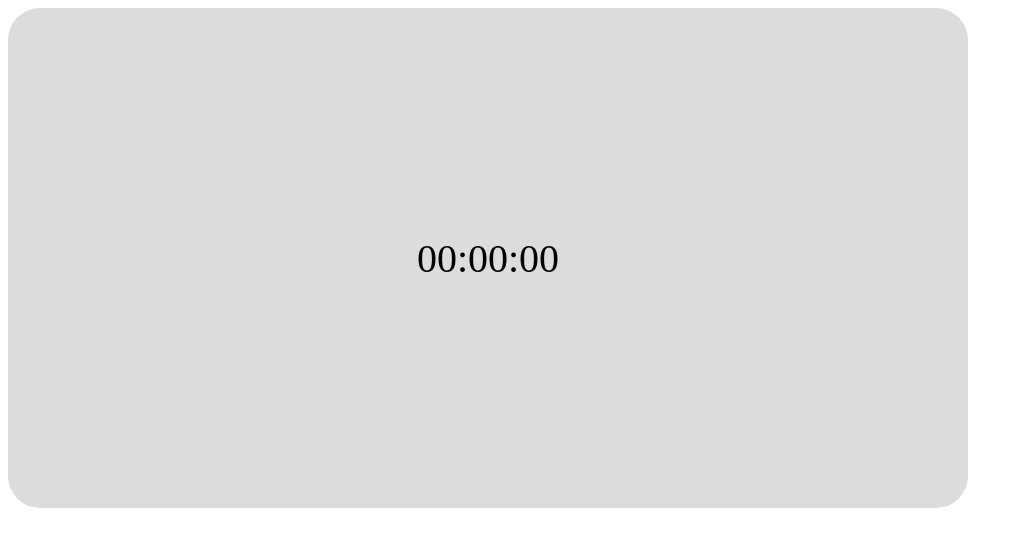
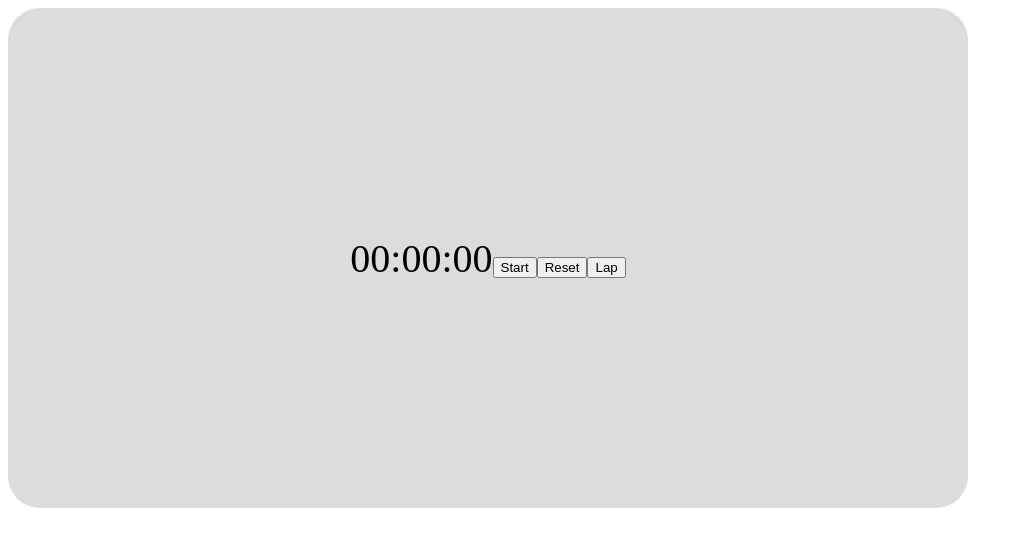
Before and after one commit to Shopify/eng-intern-assessment-react, a React app: page / in a window 1280 px wide. Shown: the top 546 px of the page, without its empty margins (0-1023 px from the left). Built offline with nearby package versions, Linux system fonts and the light colour scheme.

Commit message:
Add new buttons and handle their onClick events in App.tsx, build a StopWatchButton component to render the buttons

```diff
--- a/src/App.tsx
+++ b/src/App.tsx
@@ -75,9 +75,18 @@ export default function App() {
         <StopWatchButton
           onClick={() => handleStartOrPauseButton()}
           title={timerRunning ? "Pause" : "Start"}
+          className={"enabled-button"}
         />
-        <StopWatchButton onClick={() => handleResetButton()} title={"Reset"} />
-        <StopWatchButton onClick={() => handleLapButton()} title={"Lap"} />
+        <StopWatchButton
+          onClick={() => handleResetButton()}
+          title={"Reset"}
+          className={"enabled-button"}
+        />
+        <StopWatchButton
+          onClick={() => handleLapButton()}
+          title={"Lap"}
+          className={timerRunning ? "enabled-button" : "disabled-button"}
+        />
       </div>
     </div>
   );
--- a/src/StopWatchButton.tsx
+++ b/src/StopWatchButton.tsx
@@ -1,7 +1,20 @@
-import React from 'react'
+import React, { PropsWithoutRef } from "react";
 
-export default function StopWatchButton() {
-    return(
-        <div></div>
-    )
+interface buttonProps {
+  title: string;
+  onClick: () => void;
+  className: string;
 }
+
+export default function StopWatchButton(props: buttonProps) {
+  return (
+    <button
+      id={props.title}
+      role="button"
+      onClick={props.onClick}
+      className={props.className}
+    >
+      {props.title}
+    </button>
+  );
+}
```
